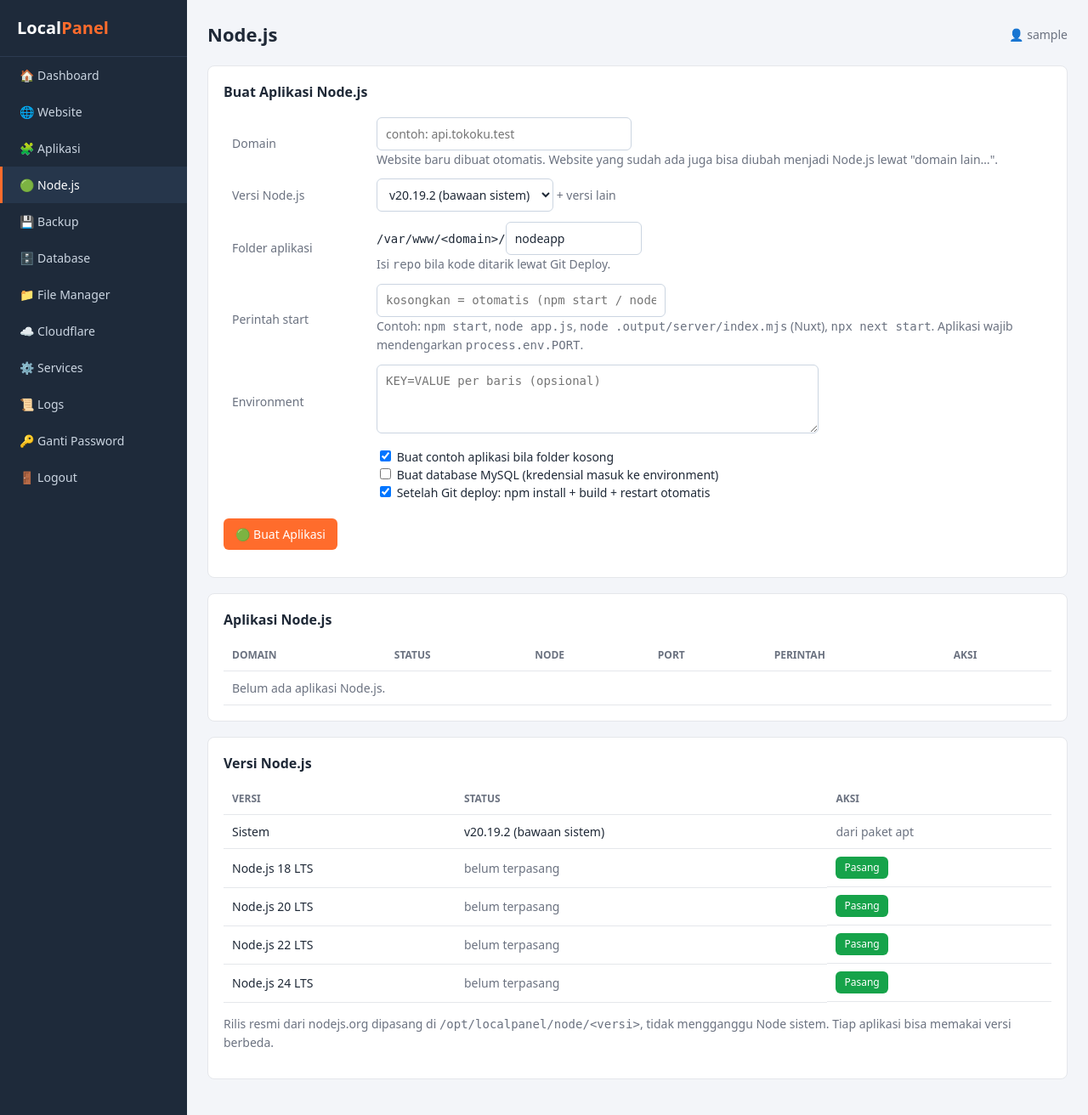
After one commit to DzikyR/cpanel, a Flask app: page /node in a window 1280 px wide. The commit adds this page. Shown: the whole page at 85% size. Run offline with Flask 3, Linux system fonts and the light colour scheme; the visitor is signed in with stand-in values (Sample User, id 1).

Commit message:
Tambah dukungan aplikasi Node.js
Menu Node.js baru: aplikasi Node per domain sebagai service systemd di
belakang reverse proxy nginx (WebSocket didukung), pilihan versi Node
(sistem atau rilis resmi 18/20/22/24), environment, database MySQL
otomatis, npm install/build/skrip, log, auto-deploy setelah Git deploy,
serta ikut backup & restore.

Co-Authored-By: Claude Opus 5.5 <noreply@anthropic.com>

```diff
--- a/app.py
+++ b/app.py
@@ -13,6 +13,7 @@ import apps as appmgr
 import backup as bk
 import cloudflare as cfapi
 import gitdeploy
+import nodeapp
 
 BASE = Path(__file__).resolve().parent
 CONFIG = BASE / "config.json"
@@ -353,6 +354,7 @@ def sites():
     sites_ = list_sites()
     for x in sites_:
         x["git"] = cfg.get("git", {}).get(x["domain"])
+        x["node"] = cfg.get("node", {}).get(x["domain"])
         x["publishable"] = any(x["domain"] == z or x["domain"].endswith("." + z) for z in zones)
     return render_template("sites.html", sites=sites_, public=public, zones=zones, cf_on=cf_enabled(),
                            cf_auto=cfg.get("cf_auto", True), cf_err=cf_err)
@@ -419,6 +421,8 @@ def remove_site_data(domain, drop_db):
     laravel_set(domain, "queue", False)
     laravel_set(domain, "schedule", False)
     app_cron_file(domain).unlink(missing_ok=True)
+    if cfg.get("node", {}).pop(domain, None) is not None:
+        nodeapp.remove(domain)
     cfg.get("git", {}).pop(domain, None)
     cfg.get("apps", {}).pop(domain, None)
     cfg.get("backup_schedule", {}).pop(domain, None)
@@ -466,6 +470,12 @@ def git_done(domain):
         # worker harus dimuat ulang agar memakai kode terbaru
         if ok and laravel_status(domain)["queue"]:
             run(["systemctl", "restart", queue_unit(domain)])
+        n = cfg.get("node", {}).get(domain)
+        if ok and n and nodeapp.status(domain)["enabled"]:
+            if n.get("auto_install", True):
+                nodeapp.task(WWW, domain, n, ["install", "build"])
+            else:
+                nodeapp.control(domain, "restart")
     return cb
 
 
@@ -834,7 +844,8 @@ def logs():
 def free_sites():
     """Website yang belum dipakai Git/aplikasi (bisa dipasangi aplikasi)."""
     return [x["domain"] for x in list_sites()
-            if x["domain"] not in cfg.get("git", {}) and x["domain"] not in cfg.get("apps", {})]
+            if x["domain"] not in cfg.get("git", {}) and x["domain"] not in cfg.get("apps", {})
+            and x["domain"] not in cfg.get("node", {})]
 
 
 def app_done(domain):
@@ -876,8 +887,8 @@ def apps_page():
             flash("Pilih aplikasi", "error")
         elif not DOMAIN_RE.match(domain):
             flash("Nama domain tidak valid", "error")
-        elif domain in cfg.get("git", {}) or domain in cfg.get("apps", {}):
-            flash(f"{domain} sudah dipakai Git deploy / aplikasi lain", "error")
+        elif domain in cfg.get("git", {}) or domain in cfg.get("apps", {}) or domain in cfg.get("node", {}):
+            flash(f"{domain} sudah dipakai Git deploy / aplikasi lain / Node.js", "error")
         elif recipe["admin"] and not re.match(r"^[^@\s]+@[^@\s]+\.[^@\s]+$", admin["email"]):
             flash("Email admin tidak valid", "error")
         elif recipe["admin"] and not re.match(r"^[A-Za-z0-9_.-]{3,32}$", admin["user"]):
@@ -923,6 +934,188 @@ def app_detail(domain):
         a["status"] = "failed"  # panel di-restart saat instalasi berjalan
     return render_template("app_detail.html", domain=domain, a=a, recipe=appmgr.CATALOG[a["app"]],
                            running=running, log=appmgr.read_log(domain), url=site_url(domain))
+
+
+# ---------- node.js ----------
+def set_vhost(domain, text):
+    conf = NGINX_AVAIL / f"{SITE_PREFIX}{domain}.conf"
+    old = conf.read_text()
+    conf.write_text(text)
+    rc, out = run(["nginx", "-t"])
+    if rc != 0:
+        conf.write_text(old)
+        raise RuntimeError(out)
+    run(["systemctl", "reload", "nginx"])
+
+
+def php_vhost(domain):
+    """Vhost PHP biasa (dipakai lagi saat Node.js dilepas): root repo Git bila ada, selain itu public_html."""
+    g = cfg.get("git", {}).get(domain)
+    root = WWW / domain / "public_html"
+    if g:
+        rd = gitdeploy.repo_dir(WWW, domain)
+        root = rd / g["subdir"] if g.get("subdir") else rd
+    return VHOST.format(domain=domain, root=root)
+
+
+def node_apply(domain, n):
+    """Tulis service systemd + vhost proxy nginx sesuai pengaturan."""
+    nodeapp.write_service(WWW, domain, n)
+    nodeapp.ensure_nginx_map()
+    set_vhost(domain, nodeapp.vhost(domain, n))
+
+
+def node_form(n, domain):
+    """Baca form pengaturan Node.js ke n. Kembalikan pesan error atau None."""
+    version = request.form.get("version", "system")
+    rel = request.form.get("dir", "").strip().strip("/")
+    start = request.form.get("start", "").strip()
+    env, err = nodeapp.parse_env(request.form.get("env", ""))
+    if version not in dict(nodeapp.runtimes()):
+        return "Versi Node.js belum terpasang"
+    if not rel or not gitdeploy.SUBDIR_RE.match(rel) or ".." in rel.split("/"):
+        return "Folder aplikasi tidak valid (contoh: nodeapp atau repo)"
+    if "\n" in start or "\r" in start or len(start) > 300:
+        return "Perintah start harus satu baris"
+    if err:
+        return err
+    n.update(version=version, dir=str(WWW / domain / rel), start=start, env=env,
+             auto_install=request.form.get("auto_install") == "1")
+    return None
+
+
+@app.route("/node", methods=["GET", "POST"])
+@login_required
+def node_page():
+    nodes = cfg.setdefault("node", {})
+    if request.method == "POST":
+        domain = form_domain()
+        n = {"port": None, "db": None}
+        err = node_form(n, domain) if DOMAIN_RE.match(domain) else "Nama domain tidak valid"
+        if not err and (domain in nodes or domain in cfg.get("apps", {})):
+            err = f"{domain} sudah dipakai aplikasi Node.js / aplikasi lain"
+        if not err and not site_exists(domain):
+            publish = request.form.get("publish") == "1" and in_cf_zone(domain)
+            err = (publish and publish_conflict(domain)) or create_site(domain)
+            if not err and publish and (msg := publish_site(domain)):
+                flash(msg[1], msg[0])
+        if err:
+            flash(err, "error")
+            return redirect(url_for("node_page"))
+        app_dir = Path(n["dir"])
+        if request.form.get("starter") == "1" and nodeapp.starter(app_dir):
+            flash("Contoh aplikasi (server.js) dibuat. Ganti dengan aplikasi Anda lewat File Manager atau Git.", "ok")
+        app_dir.mkdir(parents=True, exist_ok=True)
+        fix_owner(WWW / domain)
+        n["start"] = n["start"] or nodeapp.guess_start(app_dir)
+        n["port"] = nodeapp.free_port({x["port"] for x in nodes.values()})
+        nodes[domain] = n
+        save_config()
+        if request.form.get("make_db") == "1":
+            site_db(domain, "node")()
+        try:
+            node_apply(domain, n)
+        except RuntimeError as e:
+            flash(f"Konfigurasi nginx gagal: {e}", "error")
+        if (app_dir / "package.json").exists():
+            nodeapp.task(WWW, domain, n, ["install", "build"])
+            flash(f"Aplikasi Node.js {domain} dibuat. npm install & start berjalan…", "ok")
+        else:
+            flash(f"Aplikasi Node.js {domain} dibuat. Unggah aplikasi (package.json) ke {app_dir}, lalu klik npm install.", "ok")
+        return redirect(url_for("node_detail", domain=domain))
+    rows = [{"domain": d, **n, "st": nodeapp.status(d), "running": nodeapp.is_running(d)} for d, n in sorted(nodes.items())]
+    runtimes = nodeapp.runtimes()
+    free = [x["domain"] for x in list_sites() if x["domain"] not in nodes and x["domain"] not in cfg.get("apps", {})]
+    return render_template("node.html", rows=rows, runtimes=runtimes, majors=nodeapp.MAJORS,
+                           installed={k for k, _ in runtimes}, used={n["version"] for n in nodes.values()},
+                           busy=nodeapp.runtime_busy(), rlog=nodeapp.runtime_log(), free=free, zones=cf_zones(),
+                           cf_on=cf_enabled(), cf_auto=cfg.get("cf_auto", True))
+
+
+@app.post("/node/runtime")
+@login_required
+def node_runtime():
+    major = request.form.get("major", "")
+    if request.form.get("action") == "remove":
+        if any(n["version"] == major for n in cfg.get("node", {}).values()):
+            flash(f"Node.js {major} masih dipakai aplikasi", "error")
+        else:
+            nodeapp.remove_runtime(major)
+            flash(f"Node.js {major} dihapus", "ok")
+    elif major.isdigit() and nodeapp.install_runtime(major):
+        flash(f"Mengunduh Node.js {major}…", "ok")
+    else:
+        flash("Unduhan lain masih berjalan", "error")
+    return redirect(url_for("node_page") + "#versi")
+
+
+@app.route("/node/<domain>", methods=["GET", "POST"])
+@login_required
+def node_detail(domain):
+    n = cfg.get("node", {}).get(domain)
+    if not n:
+        abort(404)
+    if request.method == "POST":
+        act = request.form.get("action")
+        if act == "save":
+            new = dict(n)
+            err = node_form(new, domain) or (None if new["start"] else "Perintah start wajib diisi")
+            if err:
+                flash(err, "error")
+            else:
+                n.update(new)
+                save_config()
+                Path(n["dir"]).mkdir(parents=True, exist_ok=True)
+                fix_owner(Path(n["dir"]))
+                try:
+                    node_apply(domain, n)
+                    on = nodeapp.status(domain)["enabled"]
+                    if on:
+                        nodeapp.control(domain, "restart")
+                    flash("Pengaturan disimpan" + (" dan aplikasi di-restart" if on else ""), "ok")
+                except RuntimeError as e:
+                    flash(f"Konfigurasi nginx gagal: {e}", "error")
+        elif act in ("start", "stop", "restart"):
+            rc, out = nodeapp.control(domain, act)
+            flash(f"{act}: " + ("berhasil" if rc == 0 else out), "ok" if rc == 0 else "error")
+        elif act in ("install", "build", "script"):
+            steps = {"install": ["install"], "build": ["install", "build"]}.get(act)
+            if act == "script":
+                name = request.form.get("script", "")
+                steps = [f"run:{name}"] if name in nodeapp.scripts(Path(n["dir"])) else None
+            if not steps:
+                flash("Skrip tidak ditemukan di package.json", "error")
+            elif nodeapp.task(WWW, domain, n, steps, restart=act != "script"):
+                flash("Dijalankan…", "ok")
+            else:
+                flash("Proses lain masih berjalan", "error")
+        elif act == "db" and not n.get("db"):
+            site_db(domain, "node")()
+            nodeapp.write_service(WWW, domain, n)
+            if nodeapp.status(domain)["enabled"]:
+                nodeapp.control(domain, "restart")
+            flash("Database dibuat dan dimasukkan ke environment aplikasi", "ok")
+        elif act == "remove":
+            cfg["node"].pop(domain)
+            save_config()
+            try:
+                set_vhost(domain, php_vhost(domain))
+            except RuntimeError as e:
+                flash(f"Konfigurasi nginx gagal: {e}", "error")
+            time.sleep(1)  # beri waktu worker nginx lama selesai sebelum aplikasi dimatikan
+            nodeapp.remove(domain)
+            flash(f"Node.js dilepas dari {domain}. Website kembali memakai PHP; folder aplikasi & database tetap ada.", "ok")
+            return redirect(url_for("node_page"))
+        return redirect(url_for("node_detail", domain=domain))
+    app_dir = Path(n["dir"])
+    site = WWW / domain
+    return render_template("node_detail.html", domain=domain, n=n, st=nodeapp.status(domain),
+                           runtimes=nodeapp.runtimes(), scripts=nodeapp.scripts(app_dir),
+                           has_pkg=(app_dir / "package.json").exists(), running=nodeapp.is_running(domain),
+                           log=nodeapp.read_log(domain), journal=nodeapp.journal(domain),
+                           env_text=nodeapp.env_text(n.get("env", {})), db_env=nodeapp.db_env(n.get("db")),
+                           url=site_url(domain), git=cfg.get("git", {}).get(domain),
+                           rel_dir=str(app_dir.relative_to(site)) if site in app_dir.parents else n["dir"])
 
 
 # ---------- backup & restore ----------
@@ -1090,6 +1283,21 @@ def restore_job(path, target, overwrite, publish, cleanup):
         if m.get("app_cron"):
             app_cron_file(new).write_text(m["app_cron"].replace(f"/var/www/{old}", f"/var/www/{new}"))
         run(["chown", "-R", "www-data:www-data", str(WWW / new)])
+        if m.get("node"):
+            n = fix(m["node"])
+            if n.get("db"):
+                n["db"] = dbmap.get(n["db"]["name"], n["db"])
+            if not nodeapp.node_version(n["version"]):
+                say(f"Node.js versi {n['version']} belum terpasang di server ini, memakai versi sistem")
+                n["version"] = "system"
+            used = {x["port"] for d, x in cfg.get("node", {}).items() if d != new}
+            if n["port"] in used:
+                n["port"] = nodeapp.free_port(used)
+            cfg.setdefault("node", {})[new] = n
+            save_config()
+            node_apply(new, n)
+            say(f"Node.js: npm install & start di port {n['port']} (lihat menu Node.js)")
+            nodeapp.task(WWW, new, n, ["install", "build"])
 
         # penyesuaian per aplikasi
         app_id = (m.get("app") or {}).get("app")
--- a/templates/base.html
+++ b/templates/base.html
@@ -47,6 +47,7 @@ pre{background:#0f172a;color:#e2e8f0;padding:14px;border-radius:6px;overflow:aut
 <a href="/" class="{{ 'active' if ep=='dashboard' }}">🏠 Dashboard</a>
 <a href="/sites" class="{{ 'active' if ep.startswith('site') }}">🌐 Website</a>
 <a href="/apps" class="{{ 'active' if ep.startswith('app') }}">🧩 Aplikasi</a>
+<a href="/node" class="{{ 'active' if ep.startswith('node') }}">🟢 Node.js</a>
 <a href="/backups" class="{{ 'active' if ep.startswith('backup') }}">💾 Backup</a>
 <a href="/databases" class="{{ 'active' if ep.startswith('db') or ep=='databases' }}">🗄️ Database</a>
 <a href="/files" class="{{ 'active' if ep.startswith('files') }}">📁 File Manager</a>
--- /dev/null
+++ b/templates/node.html
@@ -0,0 +1,50 @@
+{% extends "base.html" %}{% from "_domain.html" import domain_picker %}{% block title %}Node.js{% endblock %}{% block content %}
+<div class="card"><h2>Buat Aplikasi Node.js</h2>
+<form method="post" autocomplete="off"><input type="hidden" name="csrf" value="{{ csrf }}">
+<table class="form">
+<tr><td class="muted" style="width:170px">Domain</td><td>{{ domain_picker(zones, "node-free", "contoh: api.tokoku.test") }}
+<datalist id="node-free">{% for d in free %}<option value="{{ d }}">{% endfor %}</datalist>
+<div class="muted">Website baru dibuat otomatis. Website yang sudah ada{% if free %} ({{ free|join(', ') }}){% endif %} juga bisa diubah menjadi Node.js lewat "domain lain…".</div></td></tr>
+<tr><td class="muted">Versi Node.js</td><td><select name="version">{% for k, label in runtimes %}<option value="{{ k }}">{{ label }}</option>{% endfor %}</select>
+<a href="#versi" class="muted">+ versi lain</a></td></tr>
+<tr><td class="muted">Folder aplikasi</td><td><code>/var/www/&lt;domain&gt;/</code><input name="dir" value="nodeapp" required style="width:160px">
+<div class="muted">Isi <code>repo</code> bila kode ditarik lewat Git Deploy.</div></td></tr>
+<tr><td class="muted">Perintah start</td><td><input name="start" placeholder="kosongkan = otomatis (npm start / node server.js)" style="min-width:340px;font-family:ui-monospace,monospace">
+<div class="muted">Contoh: <code>npm start</code>, <code>node app.js</code>, <code>node .output/server/index.mjs</code> (Nuxt), <code>npx next start</code>. Aplikasi wajib mendengarkan <code>process.env.PORT</code>.</div></td></tr>
+<tr><td class="muted">Environment</td><td><textarea name="env" rows="3" style="width:100%;max-width:520px;font-family:ui-monospace,monospace" placeholder="KEY=VALUE per baris (opsional)"></textarea></td></tr>
+<tr><td></td><td>
+<label><input type="checkbox" name="starter" value="1" checked> Buat contoh aplikasi bila folder kosong</label><br>
+<label><input type="checkbox" name="make_db" value="1"> Buat database MySQL (kredensial masuk ke environment)</label><br>
+<label><input type="checkbox" name="auto_install" value="1" checked> Setelah Git deploy: npm install + build + restart otomatis</label>
+{% if cf_on %}<br><label><input type="checkbox" name="publish" value="1" {{ 'checked' if cf_auto }}> Publikasikan via Cloudflare (domain baru)</label>{% endif %}
+</td></tr></table>
+<p><button>🟢 Buat Aplikasi</button></p></form></div>
+
+<div class="card"><h2>Aplikasi Node.js</h2><div class="table-wrap"><table>
+<tr><th>Domain</th><th>Status</th><th>Node</th><th>Port</th><th>Perintah</th><th>Aksi</th></tr>
+{% for x in rows %}<tr>
+<td><a href="http://{{ x.domain }}" target="_blank">{{ x.domain }}</a></td>
+<td>{% if x.running %}<span class="badge">⏳ npm…</span>{% else %}<span class="badge {{ x.st.state }}">{{ x.st.state }}</span>{% endif %}</td>
+<td>{{ x.version }}</td><td><code>{{ x.port }}</code></td><td><code>{{ x.start }}</code></td>
+<td class="row"><a class="btn btn-sm btn-gray" href="/node/{{ x.domain }}">Kelola</a>
+<form method="post" action="/node/{{ x.domain }}" class="inline"><input type="hidden" name="csrf" value="{{ csrf }}">
+<button name="action" value="restart" class="btn-sm btn-green">Restart</button></form></td>
+</tr>{% else %}<tr><td colspan="6" class="muted">Belum ada aplikasi Node.js.</td></tr>{% endfor %}
+</table></div></div>
+
+<div class="card" id="versi"><h2>Versi Node.js</h2>
+<div class="table-wrap"><table><tr><th>Versi</th><th>Status</th><th>Aksi</th></tr>
+{% for k, label in runtimes if k == 'system' %}<tr><td>Sistem</td><td>{{ label }}</td><td class="muted">dari paket apt</td></tr>{% endfor %}
+{% for m in majors %}<tr><td>Node.js {{ m }} LTS</td>
+<td>{% for k, label in runtimes if k == m|string %}<span class="badge on">{{ label }}</span>{% else %}<span class="muted">belum terpasang</span>{% endfor %}</td>
+<td class="row"><form method="post" action="/node/runtime" class="inline"><input type="hidden" name="csrf" value="{{ csrf }}"><input type="hidden" name="major" value="{{ m }}">
+{% if m|string in installed %}<button class="btn-sm btn-gray" {{ 'disabled' if busy }}>Perbarui</button>
+{% if m|string not in used %}<button name="action" value="remove" class="btn-sm btn-red" onclick="return confirm('Hapus Node.js {{ m }}?')">Hapus</button>{% endif %}
+{% else %}<button class="btn-sm btn-green" {{ 'disabled' if busy }}>Pasang</button>{% endif %}</form></td></tr>{% endfor %}
+</table></div>
+<p class="muted">Rilis resmi dari nodejs.org dipasang di <code>/opt/localpanel/node/&lt;versi&gt;</code>, tidak mengganggu Node sistem. Tiap aplikasi bisa memakai versi berbeda.</p>
+{% if busy %}<p>⏳ Mengunduh… <a href="#versi" onclick="location.reload()">refresh</a></p>{% endif %}
+{% if rlog %}<details {{ 'open' if busy }}><summary>Log unduhan terakhir</summary><pre>{{ rlog }}</pre></details>{% endif %}
+</div>
+{% if busy %}<script>setTimeout(function(){location.reload()},5000);</script>{% endif %}
+{% endblock %}
--- a/templates/sites.html
+++ b/templates/sites.html
@@ -14,7 +14,7 @@
 <td><a href="http://{{ x.domain }}" target="_blank">{{ x.domain }}</a></td>
 <td><span class="badge {{ 'on' if x.enabled else 'off' }}">{{ 'Aktif' if x.enabled else 'Nonaktif' }}</span></td>
 {% if cf_on %}<td>{% if x.domain in public %}<a href="https://{{ x.domain }}" target="_blank"><span class="badge on">🌍 Online</span></a>{% elif x.publishable %}<span class="badge off">Lokal</span>{% else %}<span class="badge off" title="Domain tidak ada di akun Cloudflare">Lokal saja</span>{% endif %}</td>{% endif %}
-<td>{% if x.git %}<a href="/files?p={{ x.domain }}/repo">⎇ <code>{{ x.git.repo.split('/')[-1] }}</code> ({{ x.git.branch }})</a>{% else %}<a href="/files?p={{ x.domain }}/public_html"><code>{{ x.root }}</code></a>{% endif %}</td>
+<td>{% if x.node %}<a href="/node/{{ x.domain }}">🟢 Node.js <code>:{{ x.node.port }}</code></a>{% if x.git %} · ⎇ <code>{{ x.git.repo.split('/')[-1] }}</code>{% endif %}{% elif x.git %}<a href="/files?p={{ x.domain }}/repo">⎇ <code>{{ x.git.repo.split('/')[-1] }}</code> ({{ x.git.branch }})</a>{% else %}<a href="/files?p={{ x.domain }}/public_html"><code>{{ x.root }}</code></a>{% endif %}</td>
 <td class="row">
 <form method="post" action="/sites/{{ x.domain }}/toggle" class="inline"><input type="hidden" name="csrf" value="{{ csrf }}"><button class="btn-sm btn-gray">{{ 'Nonaktifkan' if x.enabled else 'Aktifkan' }}</button></form>
 <a class="btn btn-sm {{ 'btn-green' if x.git else 'btn-gray' }}" href="/sites/{{ x.domain }}/git">{{ '⎇ Git' if x.git else 'Hubungkan Git' }}</a>
```
Also changed, not shown: backup.py (+5 -4 lines), nodeapp.py (added, +415 -0 lines), templates/node_detail.html (added, +49 -0 lines), README.md, 3 other files.
